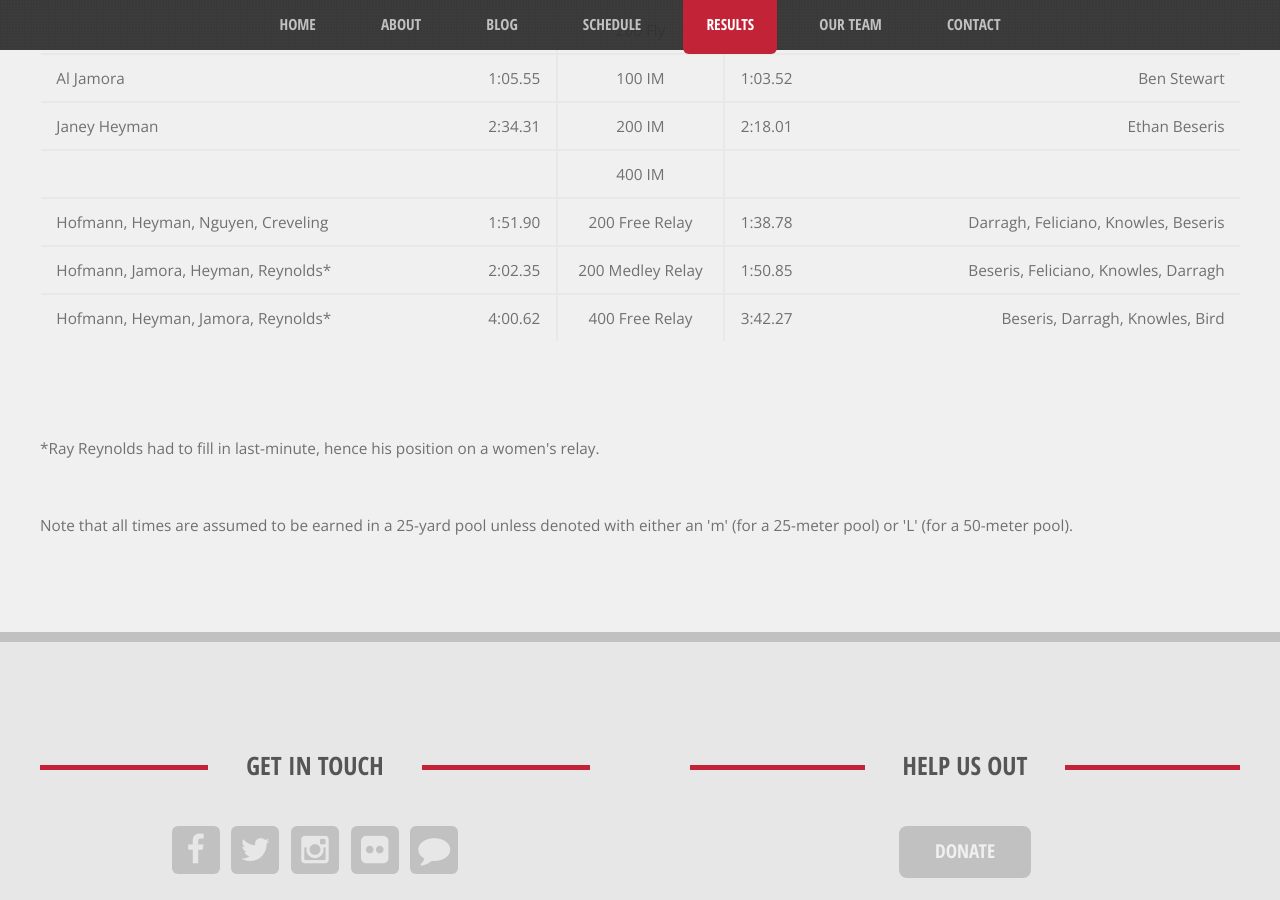
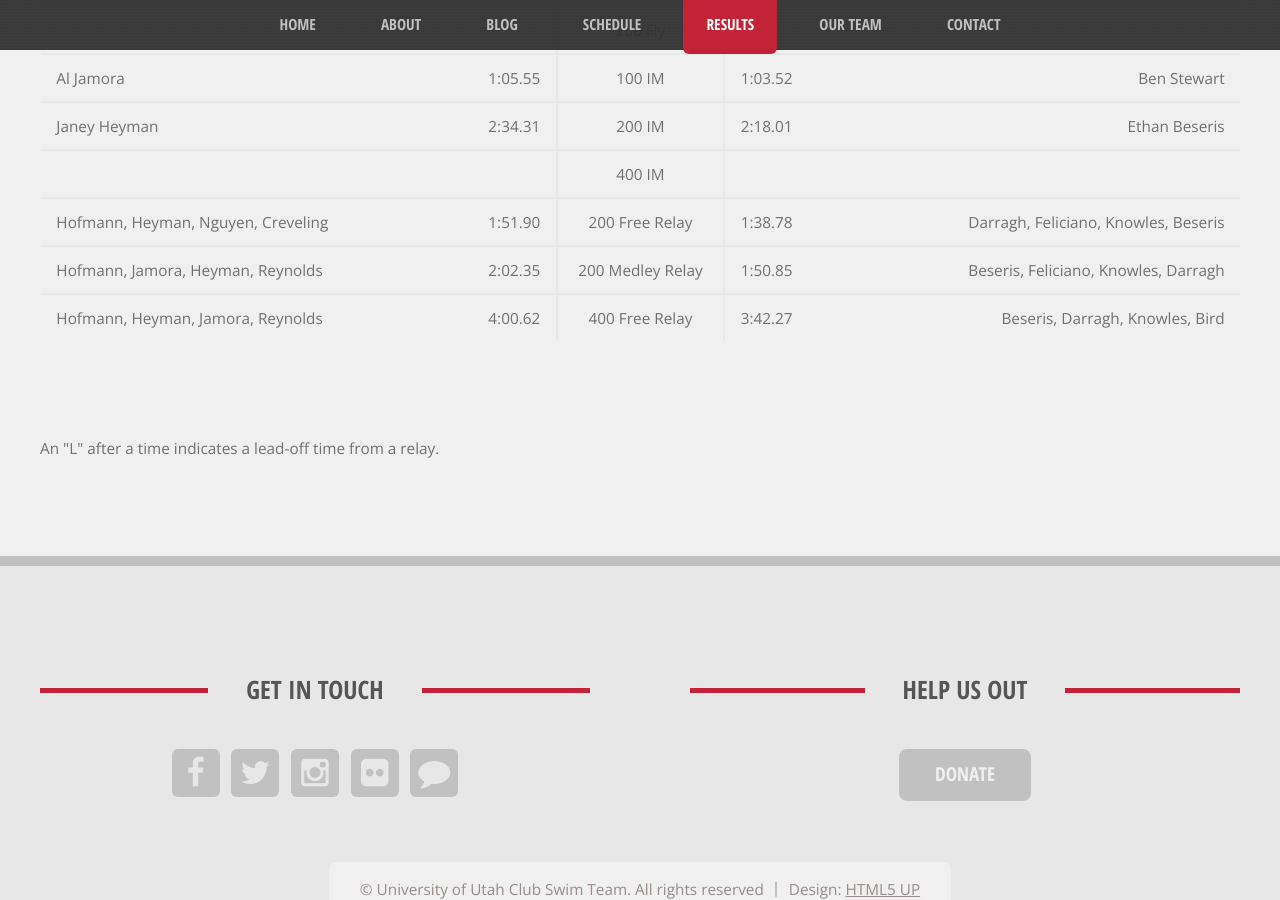
Before and after one commit to utahclubswimming/utahclubswimming.github.io, a Jekyll site: the page built from records.html, in a window 1280 px wide and 900 px high, scrolled down 1151 px. Built offline with Jekyll 4.4.1, drawn with Linux system fonts in a browser that asks for light colours.

Commit message:
Resolves #96
Updated records page with better footnotes and removed Ray’s
demarcation.

```diff
--- a/_data/records.yml
+++ b/_data/records.yml
@@ -82,12 +82,12 @@
   man_name: Darragh, Feliciano, Knowles, Beseris
   man_time: "1:38.78"
 - event: 200 Medley Relay
-  woman_name: Hofmann, Jamora, Heyman, Reynolds*
+  woman_name: Hofmann, Jamora, Heyman, Reynolds
   woman_time: "2:02.35"
   man_name: Beseris, Feliciano, Knowles, Darragh
   man_time: "1:50.85"
 - event: 400 Free Relay
-  woman_name: Hofmann, Heyman, Jamora, Reynolds*
+  woman_name: Hofmann, Heyman, Jamora, Reynolds
   woman_time: "4:00.62"
   man_name: Beseris, Darragh, Knowles, Bird
   man_time: "3:42.27"
--- a/records.html
+++ b/records.html
@@ -45,11 +45,7 @@ permalink: /records/
                     </section>
                     <section>
                         <p>
-                            *Ray Reynolds had to fill in last-minute, hence his position on a women's relay.
-                        </p>
-                        <p>
-                            Note that all times are assumed to be earned in a 25-yard pool unless denoted with
-                            either an 'm' (for a 25-meter pool) or 'L' (for a 50-meter pool).
+                            An "L" after a time indicates a lead-off time from a relay.
                         </p>
                     </section>
 
```
